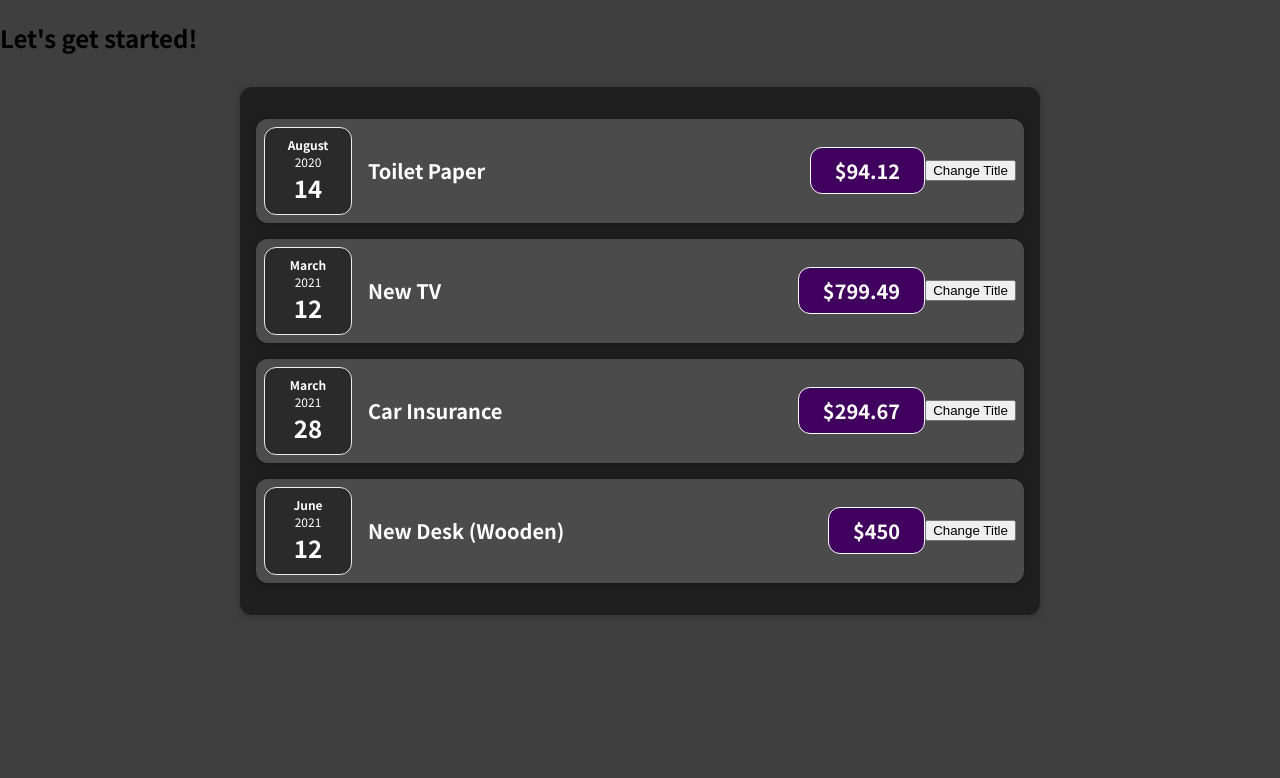
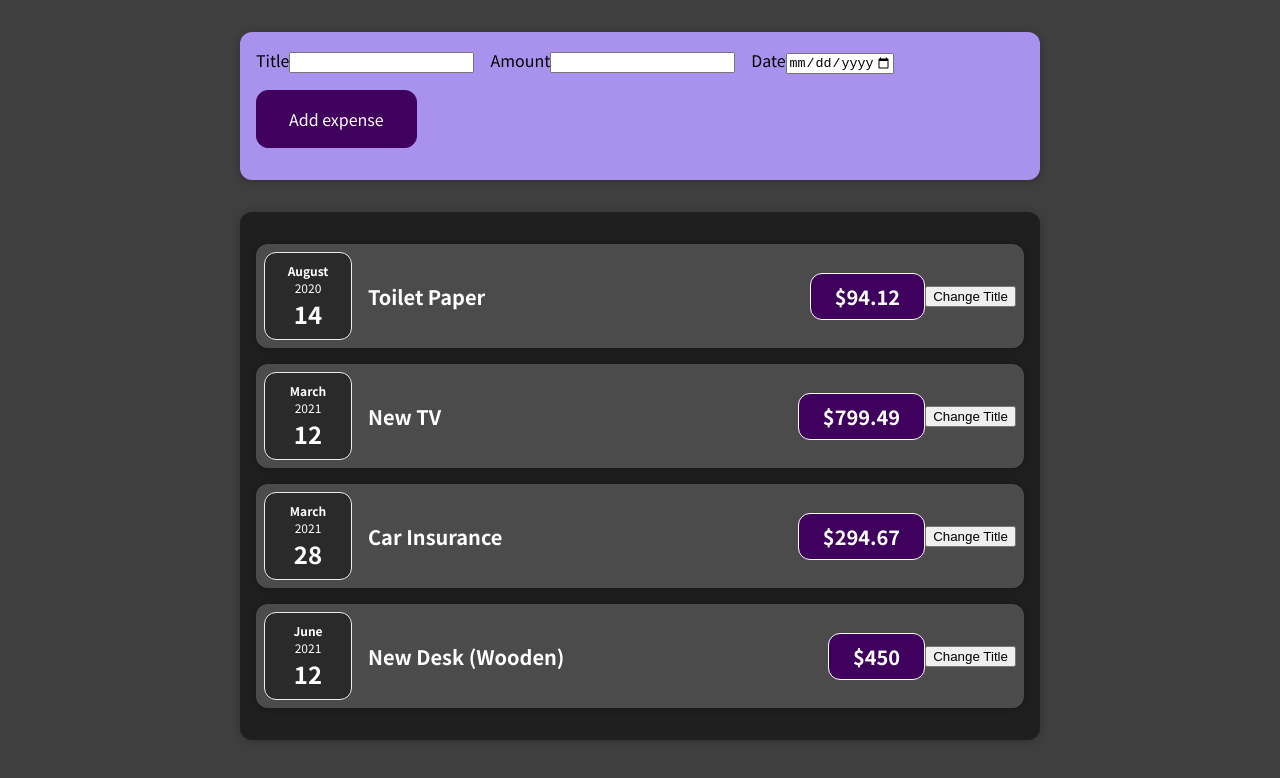
Before and after one commit to CaioFML/react-expenses-management, a React (Create React App) app: page / in a window 1280 px wide. Shown: the top 778 px of the page. Built offline with nearby package versions, Linux system fonts and the light colour scheme.

Commit message:
52. Adding Form Inputs

```diff
--- a/src/App.js
+++ b/src/App.js
@@ -1,5 +1,6 @@
 import ExpenseItem from './components/Expenses/ExpenseItem'
-import Expenses from './components/Expenses/Expenses';
+import Expenses from './components/Expenses/Expenses'
+import NewExpense from './components/NewExpense/NemExpense'
 
 const App = () => {
   const expenses = [
@@ -26,7 +27,7 @@
 
   return (
     <div>
-      <h2>Let's get started!</h2>
+      <NewExpense />
       <Expenses items={expenses} />
     </div>
   );
--- /dev/null
+++ b/src/components/NewExpense/ExpenseForm.css
@@ -0,0 +1,26 @@
+.new-expense__controls {
+  display: flex;
+  flex-wrap: wrap;
+  gap: 1rem;
+  margin-bottom: 1rem;
+  text-align: left;
+}
+
+.new-expense__control label {
+  font-weight: bold;
+  margin-bottom: 0.5rem;
+  display: block;
+}
+
+.new-expense__control input {
+  font: inherit;
+  padding: 0.5rem;
+  border-radius: 6px;
+  border: 1px solid #ccc;
+  width: 20rem;
+  max-width: 100%;
+}
+
+.new-expense__actions {
+  text-align: right;
+}
--- /dev/null
+++ b/src/components/NewExpense/ExpenseForm.js
@@ -0,0 +1,31 @@
+import React from 'react'
+import './ExpenseForm.css'
+
+const ExpenseForm = () => {
+  return(
+    <form>
+      <div className='new-expense__controls'>
+        <div className='new_expense__control'>
+          <label>Title</label>
+          <input type='text' />
+        </div>
+
+        <div className='new_expense__control'>
+          <label>Amount</label>
+          <input type='number' min='0.01' step='0.01' />
+        </div>
+
+        <div className='new_expense__control'>
+          <label>Date</label>
+          <input type='date' min='2019-01-01' max='2022-12-31' />
+        </div>
+
+        <div className='new-expense__actions'>
+          <button type='submit'>Add expense</button>
+        </div>
+      </div>
+    </form>
+  )
+}
+
+export default ExpenseForm
--- /dev/null
+++ b/src/components/NewExpense/NemExpense.js
@@ -0,0 +1,14 @@
+import React from 'react'
+
+import ExpenseForm from './ExpenseForm'
+import './NewExpense.css'
+
+const NewExpense = () => {
+  return(
+    <div className='new-expense'>
+      <ExpenseForm />
+    </div>
+  )
+}
+
+export default NewExpense
--- /dev/null
+++ b/src/components/NewExpense/NewExpense.css
@@ -0,0 +1,38 @@
+.new-expense {
+  background-color: #a892ee;
+  padding: 1rem;
+  margin: 2rem auto;
+  width: 50rem;
+  max-width: 95%;
+  border-radius: 12px;
+  text-align: center;
+  box-shadow: 0 1px 8px rgba(0, 0, 0, 0.25);
+}
+
+.new-expense button {
+  font: inherit;
+  cursor: pointer;
+  padding: 1rem 2rem;
+  border: 1px solid #40005d;
+  background-color: #40005d;
+  color: white;
+  border-radius: 12px;
+  margin-right: 1rem;
+}
+
+.new-expense button:hover,
+.new-expense button:active {
+  background-color: #510674;
+  border-color: #510674;
+}
+
+.new-expense button.alternative {
+  color: #220131;
+  border-color: transparent;
+  background-color: transparent;
+}
+
+.new-expense button.alternative:hover,
+.new-expense button.alternative:active {
+  background-color: #ddb3f8;
+}
```
